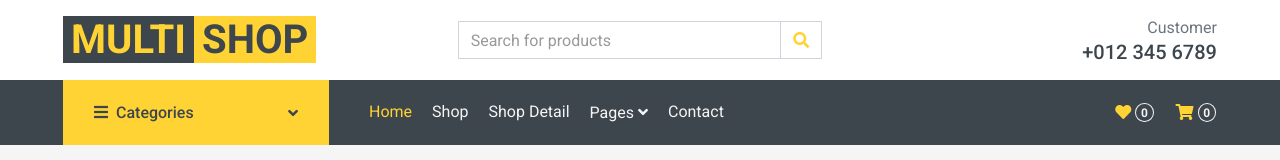
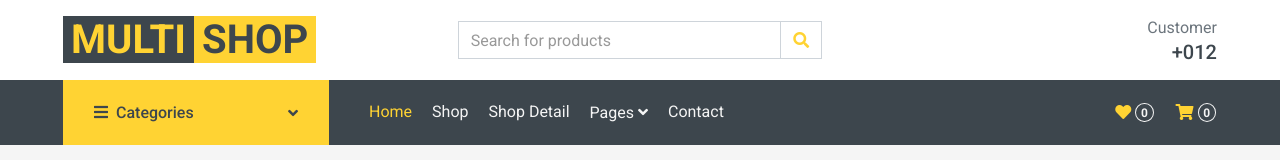
Before and after one commit to tccautonomo/TCC, a plain HTML site: page index.html in a window 1280 px wide. Shown: the top 160 px of the page. Drawn offline with nearby package versions, Linux system fonts and the light colour scheme.

Commit message:
alteração teste aaa

```diff
--- a/index.html
+++ b/index.html
@@ -50,7 +50,7 @@
             </div>
             <div class="col-lg-4 col-6 text-right">
                 <p class="m-0">Customer</p>
-                <h5 class="m-0">+012 345 6789</h5>
+                <h5 class="m-0">+012</h5>
             </div>
         </div>
     </div>
```
